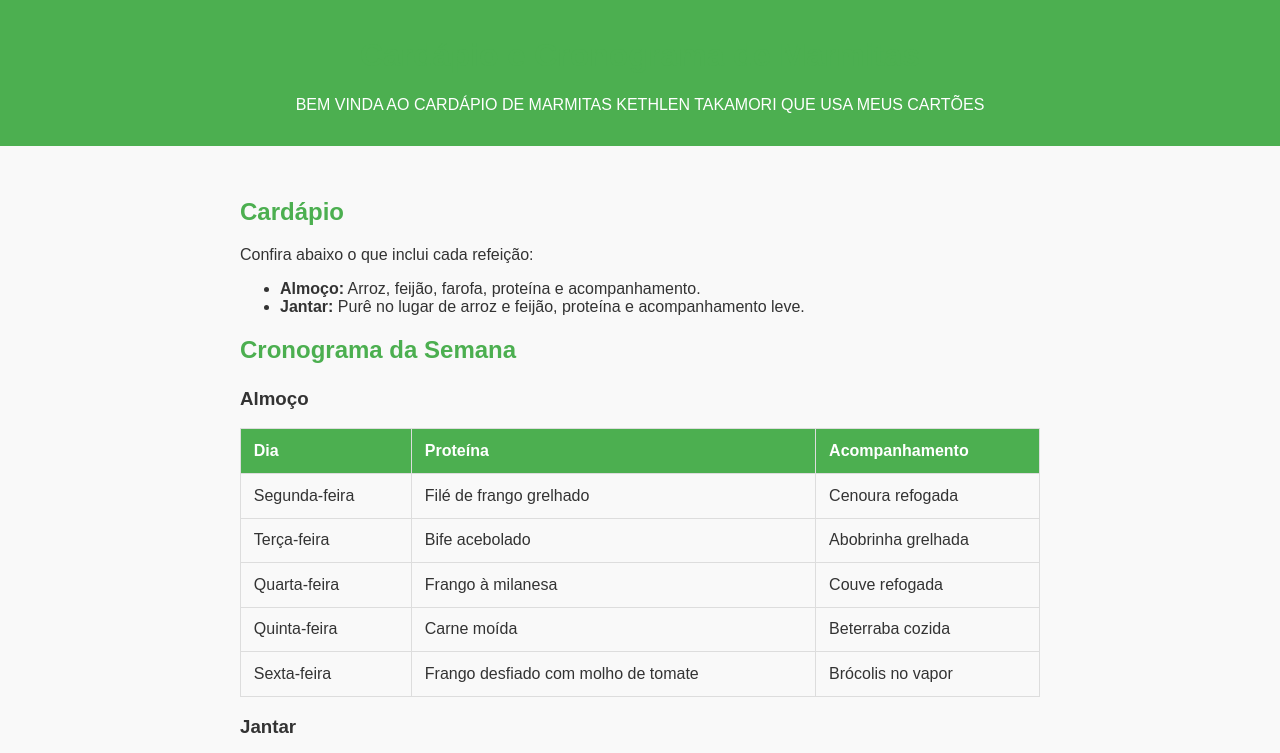
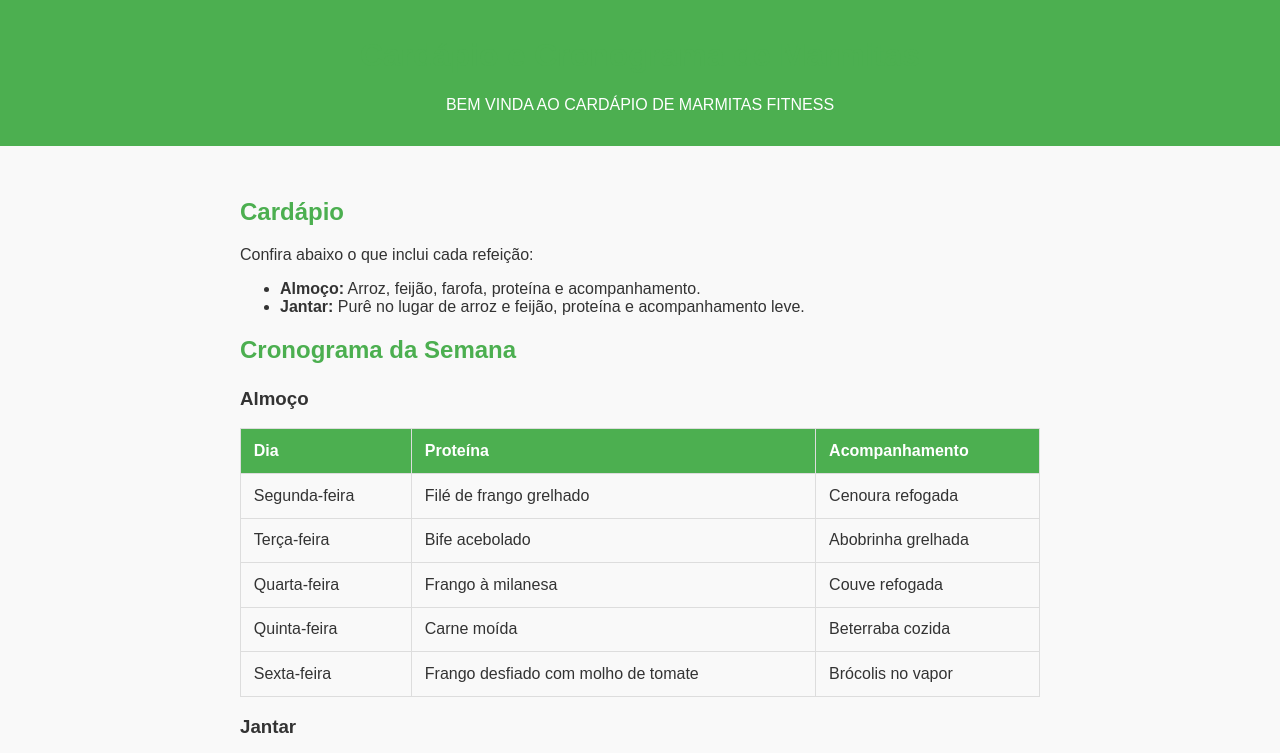
Before and after one commit to TKjoao/Marmita-Fitness, a plain HTML site: page index.html in a window 1280 px wide. Shown: the top 753 px of the page. Drawn offline with Linux system fonts and the light colour scheme.

Commit message:
Update index.html

```diff
--- a/index.html
+++ b/index.html
@@ -71,7 +71,7 @@
 <body>
     <header>
         <h1>Cardápio e Cronograma de Marmitas</h1>
-        <p>BEM VINDA AO CARDÁPIO DE MARMITAS KETHLEN TAKAMORI QUE USA MEUS CARTÕES</p>
+        <p>BEM VINDA AO CARDÁPIO DE MARMITAS FITNESS</p>
     </header>
 
     <section>
```
